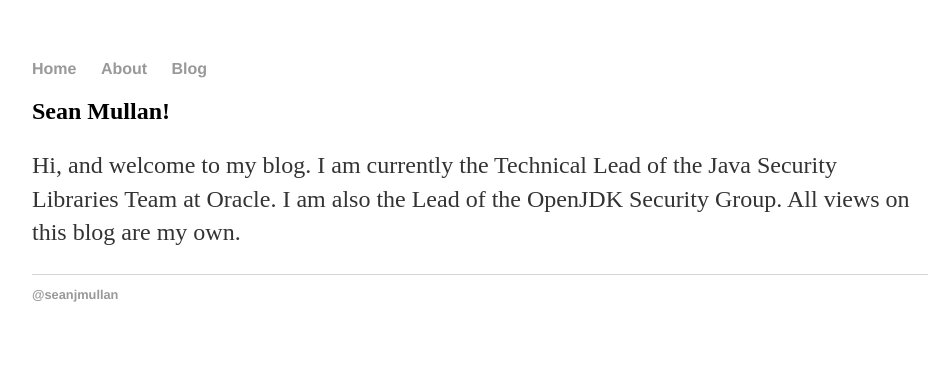
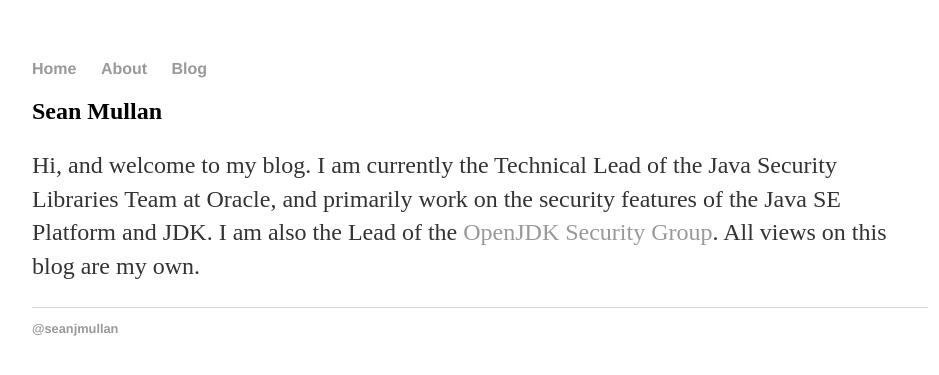
Before and after one commit to seanjmullan/seanjmullan.github.io, a Jekyll site: the page built from index.html, in a window 1280 px wide. Shown: the top 375 px of the page, without its empty margins (160-1099 px from the left). Built offline with Jekyll 4.4.1, drawn with Linux system fonts in a browser that asks for light colours.

Commit message:
Update index.html
More editorial changes, add link to OpenJDK Security Group.

```diff
--- a/index.html
+++ b/index.html
@@ -3,8 +3,10 @@ layout: default
 title: Sean Mullan
 ---
 <div class="blurb">
-	<h2>Sean Mullan!</h2>
-	<p>Hi, and welcome to my blog. I am currently the Technical Lead of the Java Security Libraries Team at Oracle.
-           I am also the Lead of the OpenJDK Security Group. All views on this blog are my own.
+	<h2>Sean Mullan</h2>
+	<p>Hi, and welcome to my blog. I am currently the Technical Lead of the Java Security Libraries Team at Oracle, and
+           primarily work on the security features of the Java SE Platform and JDK. I am also the Lead of the
+	   <a href="http://openjdk.java.net/groups/security/">OpenJDK Security Group</a>.
+	   All views on this blog are my own.
 	</p>
 </div><!-- /.blurb -->
```
